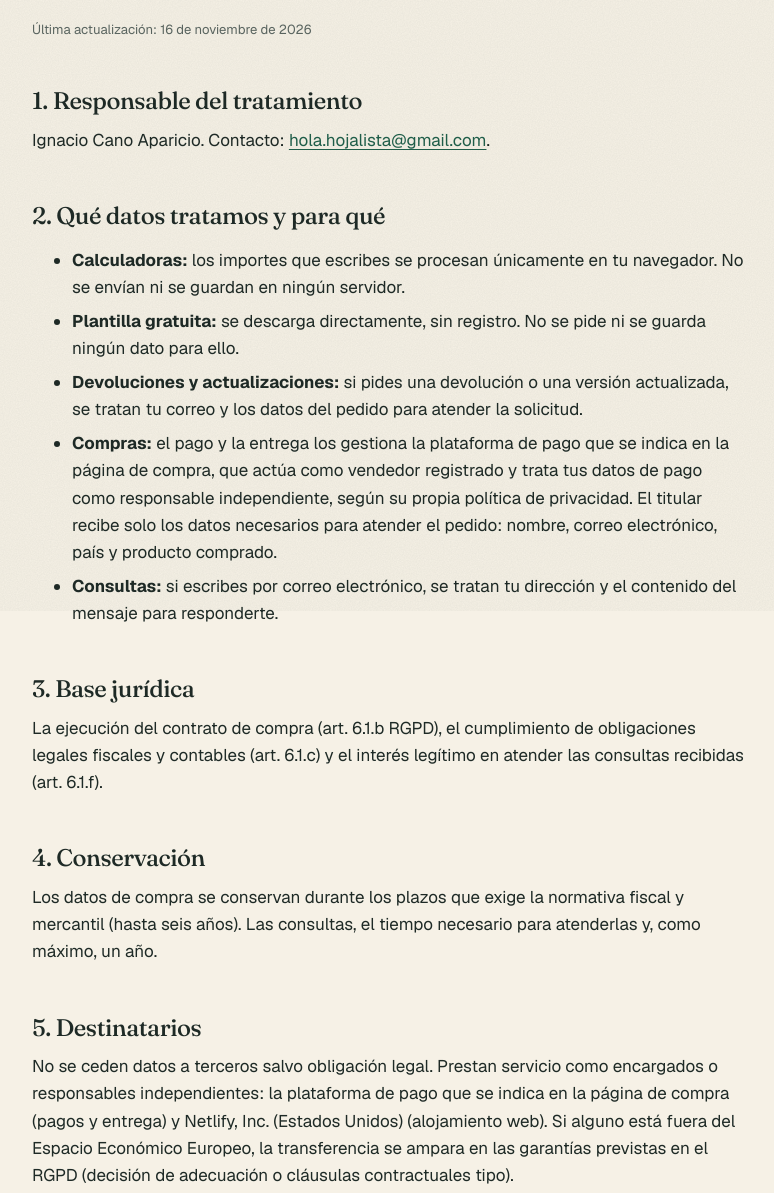
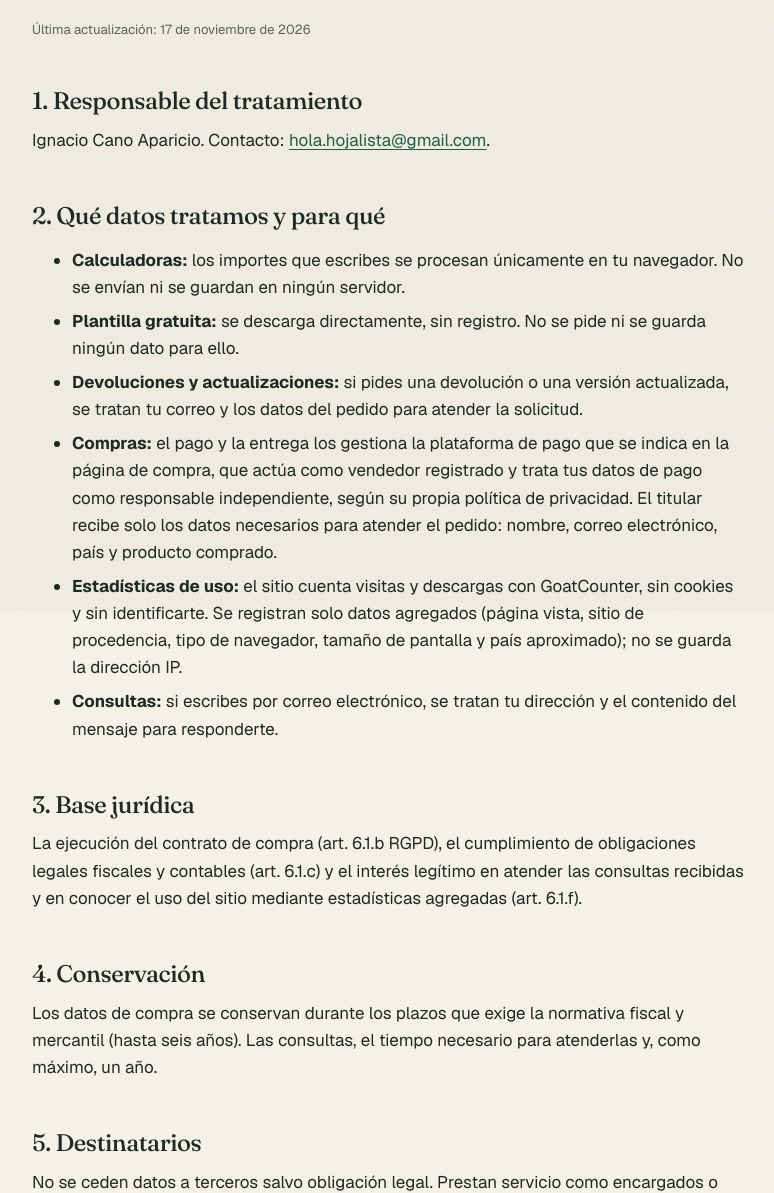
Before and after one commit to icanoapa/hojalista, a plain HTML site: page legal/privacidad.html in a window 1280 px wide. Shown: the part 189-1382 px from the top of the page, without its empty margins (252-1026 px from the left). Drawn offline with Linux system fonts and the light colour scheme.

Commit message:
Añade contador de visitas y descargas sin cookies (GoatCounter)
Actualiza cookies y privacidad; el alojamiento es GitHub, no Netlify.

Co-Authored-By: Claude Fable 5.2 <noreply@anthropic.com>

```diff
--- a/legal/privacidad.html
+++ b/legal/privacidad.html
@@ -11,7 +11,7 @@
 <header class="top"><div class="wrap"><a class="logo" href="../index.html">hoja<span>lista</span></a><nav><a href="../index.html">Volver al inicio</a></nav></div></header>
 <main class="wrap legal">
 <h1>Política de privacidad</h1>
-<p class="note">Última actualización: 16 de noviembre de 2026</p>
+<p class="note">Última actualización: 17 de noviembre de 2026</p>
 <h2>1. Responsable del tratamiento</h2>
 <p>Ignacio Cano Aparicio. Contacto: <a href="mailto:hola.hojalista@gmail.com">hola.hojalista@gmail.com</a>.</p>
 <h2>2. Qué datos tratamos y para qué</h2>
@@ -20,14 +20,15 @@
 <li><strong>Plantilla gratuita:</strong> se descarga directamente, sin registro. No se pide ni se guarda ningún dato para ello.</li>
 <li><strong>Devoluciones y actualizaciones:</strong> si pides una devolución o una versión actualizada, se tratan tu correo y los datos del pedido para atender la solicitud.</li>
 <li><strong>Compras:</strong> el pago y la entrega los gestiona la plataforma de pago que se indica en la página de compra, que actúa como vendedor registrado y trata tus datos de pago como responsable independiente, según su propia política de privacidad. El titular recibe solo los datos necesarios para atender el pedido: nombre, correo electrónico, país y producto comprado.</li>
+<li><strong>Estadísticas de uso:</strong> el sitio cuenta visitas y descargas con GoatCounter, sin cookies y sin identificarte. Se registran solo datos agregados (página vista, sitio de procedencia, tipo de navegador, tamaño de pantalla y país aproximado); no se guarda la dirección IP.</li>
 <li><strong>Consultas:</strong> si escribes por correo electrónico, se tratan tu dirección y el contenido del mensaje para responderte.</li>
 </ul>
 <h2>3. Base jurídica</h2>
-<p>La ejecución del contrato de compra (art. 6.1.b RGPD), el cumplimiento de obligaciones legales fiscales y contables (art. 6.1.c) y el interés legítimo en atender las consultas recibidas (art. 6.1.f).</p>
+<p>La ejecución del contrato de compra (art. 6.1.b RGPD), el cumplimiento de obligaciones legales fiscales y contables (art. 6.1.c) y el interés legítimo en atender las consultas recibidas y en conocer el uso del sitio mediante estadísticas agregadas (art. 6.1.f).</p>
 <h2>4. Conservación</h2>
 <p>Los datos de compra se conservan durante los plazos que exige la normativa fiscal y mercantil (hasta seis años). Las consultas, el tiempo necesario para atenderlas y, como máximo, un año.</p>
 <h2>5. Destinatarios</h2>
-<p>No se ceden datos a terceros salvo obligación legal. Prestan servicio como encargados o responsables independientes: la plataforma de pago que se indica en la página de compra (pagos y entrega) y Netlify, Inc. (Estados Unidos) (alojamiento web). Si alguno está fuera del Espacio Económico Europeo, la transferencia se ampara en las garantías previstas en el RGPD (decisión de adecuación o cláusulas contractuales tipo).</p>
+<p>No se ceden datos a terceros salvo obligación legal. Prestan servicio como encargados o responsables independientes: la plataforma de pago que se indica en la página de compra (pagos y entrega) GitHub, Inc. (Estados Unidos) (alojamiento web) y GoatCounter (Países Bajos) (estadísticas de visitas sin cookies). Si alguno está fuera del Espacio Económico Europeo, la transferencia se ampara en las garantías previstas en el RGPD (decisión de adecuación o cláusulas contractuales tipo).</p>
 <h2>6. Tus derechos</h2>
 <p>Puedes ejercer los derechos de acceso, rectificación, supresión, oposición, limitación y portabilidad escribiendo a <a href="mailto:hola.hojalista@gmail.com">hola.hojalista@gmail.com</a>. También puedes reclamar ante la Agencia Española de Protección de Datos (www.aepd.es).</p>
 <h2>7. Menores</h2>
```
Also changed, not shown: index.html (+2 -1 lines), legal/cookies.html (+3 -1 lines).
